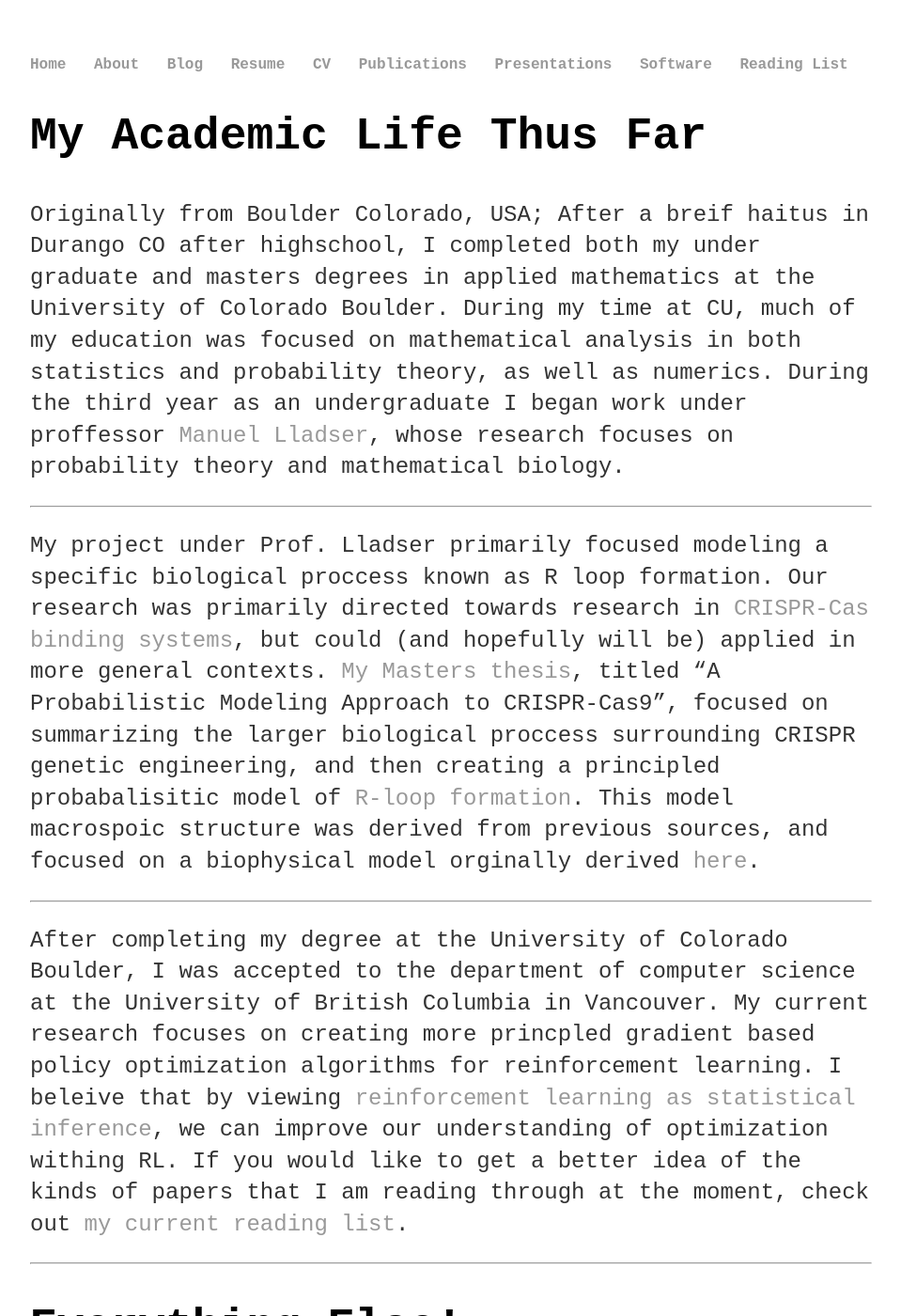
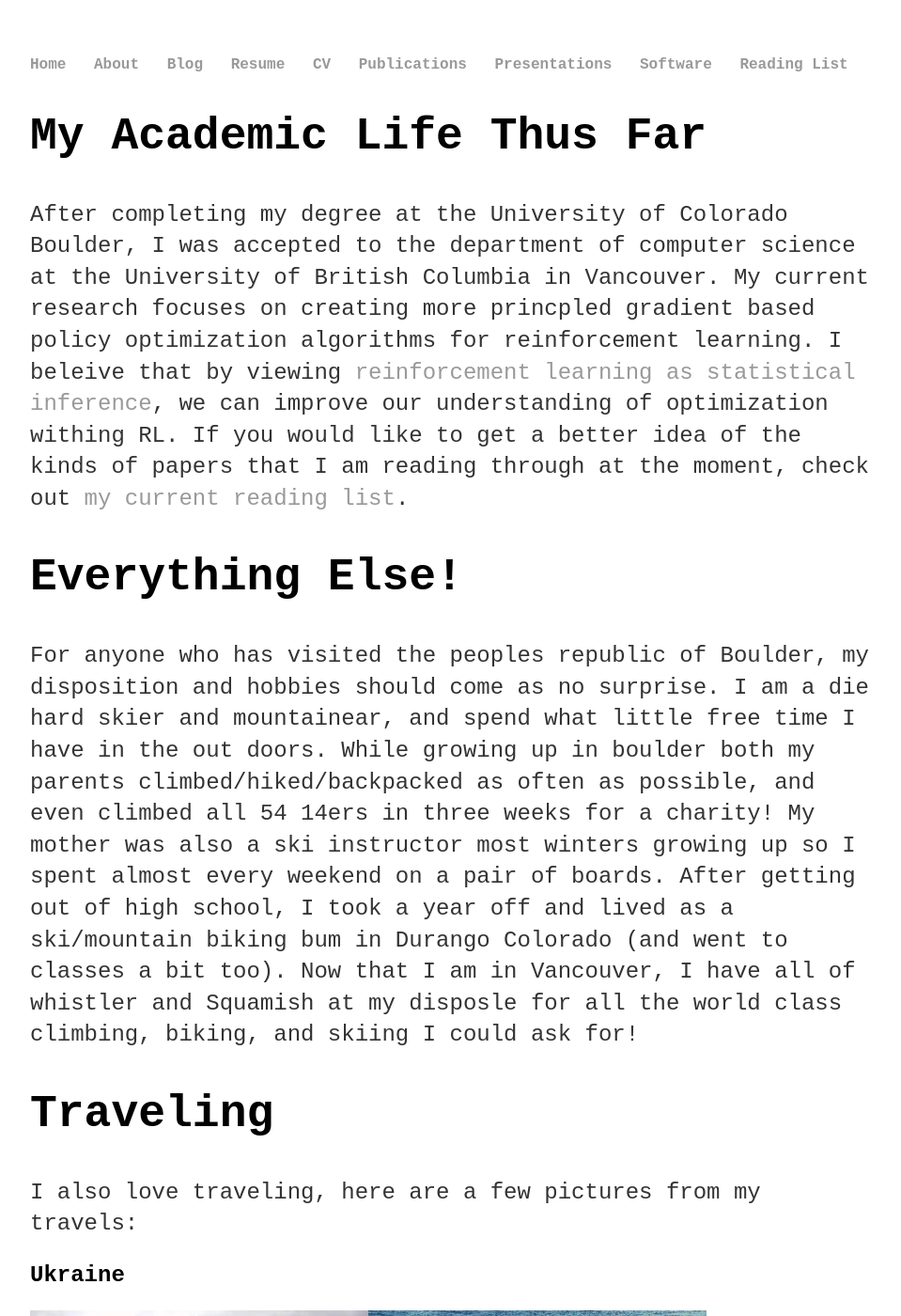
Before and after one commit to WilderLavington/old_web_page, a Jekyll site: the page built from about/index.md, in a window 1280 px wide and 1400 px high. Shown: the whole window at 94% size, without its empty margins (160-1119 px from the left). Built offline with Jekyll 4.4.1, drawn with Linux system fonts in a browser that asks for light colours; our own code applies the rules of GitHub Pages for plain Markdown files; some of the changed text lies outside the part shown.

Commit message:
Update index.md

```diff
--- a/about/index.md
+++ b/about/index.md
@@ -1,49 +1,9 @@
 # My Academic Life Thus Far
-Originally from Boulder Colorado, USA; After a breif haitus in Durango CO after highschool, I completed both my under graduate and masters degrees in applied mathematics at the University of Colorado Boulder. During my time at CU, much of my education was focused on mathematical analysis in both statistics and probability theory, as well as numerics. During the third year as an undergraduate I began work under proffessor [Manuel Lladser](https://amath.colorado.edu/faculty/lladser/), whose research focuses on probability theory and mathematical biology.
-
----
-
-My project under Prof. Lladser primarily focused modeling a specific biological proccess known as R loop formation. Our research was primarily directed towards research in [CRISPR-Cas binding systems](https://ghr.nlm.nih.gov/primer/genomicresearch/genomeediting), but could (and hopefully will be) applied in more general contexts. [My Masters thesis](https://scholar.colorado.edu/cgi/viewcontent.cgi?article=1119&context=appm_gradetds), titled "A Probabilistic Modeling Approach to CRISPR-Cas9", focused on summarizing the larger biological proccess surrounding CRISPR genetic engineering, and then creating a principled probabalisitic model of [R-loop formation](https://www.sciencedirect.com/topics/biochemistry-genetics-and-molecular-biology/r-loop). This model macrospoic structure was derived from previous sources, and focused on a biophysical model orginally derived [here](https://journals.plos.org/ploscompbiol/article?id=10.1371/journal.pcbi.1004724).
-
----
 
 After completing my degree at the University of Colorado Boulder, I was accepted to the department of computer science at the University of British Columbia in Vancouver. My current research focuses on creating more princpled gradient based policy optimization algorithms for reinforcement learning. I beleive that by viewing [reinforcement learning as statistical inference](https://arxiv.org/pdf/1805.00909.pdf), we can improve our understanding of optimization withing RL. If you would like to get a better idea of the kinds of papers that I am reading through at the moment, check out [my current reading list](https://wilderlavington.github.io/readinglist/).
 
----
-
 # Everything Else!
 For anyone who has visited the peoples republic of Boulder, my disposition and hobbies should come as no surprise. I am a die hard skier and mountainear, and spend what little free time I have in the out doors. While growing up in boulder both my parents climbed/hiked/backpacked as often as possible, and even climbed all 54 14ers in three weeks for a charity! My mother was also a ski instructor most winters growing up so I spent almost every weekend on a pair of boards. After getting out of high school, I took a year off and lived as a ski/mountain biking bum in Durango Colorado (and went to classes a bit too). Now that I am in Vancouver, I have all of whistler and Squamish at my disposle for all the world class climbing, biking, and skiing I could ask for!
-
----
-
-My top ten favorite mountains (most favorite to least) are:
-1. Steamboat
-2. Teluride
-3. Snowmass
-4. Pergatory
-5. Winterpark
-6. Arapahoe Basin
-7. Vail
-8. Crested Butte
-9. Copper
-10. Keystone
-
----
-
-Top ten bucket list destinations:
-1. Jackson Hole (USA)
-2. Whistler (Canada)
-3. Minowa Ski Resort (Japan)
-4. Chamonix (France)
-5. Big Sky (USA)
-6. Snowbird/Alta (USA)
-7. Niseko (Japan)
-8. Verbier (Switzerland)
-9. Revelstoke (Canada)
-10. La Grave (France)
-
-
----
 
 # Traveling
 I also love traveling, here are a few pictures from my travels:
```
